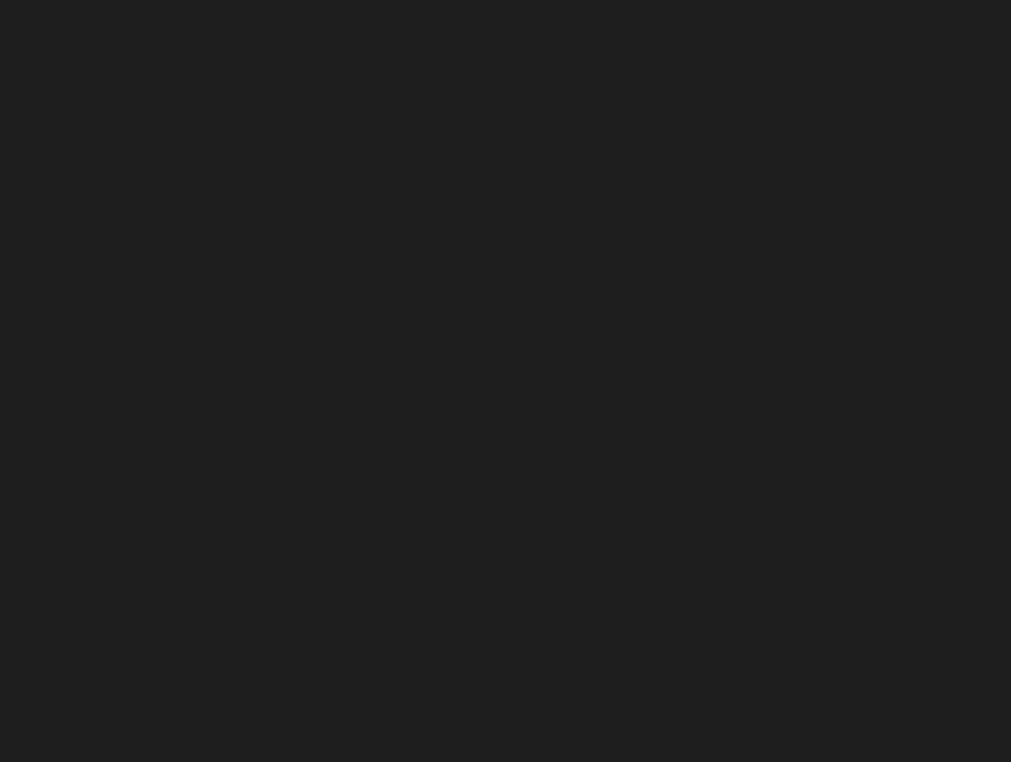
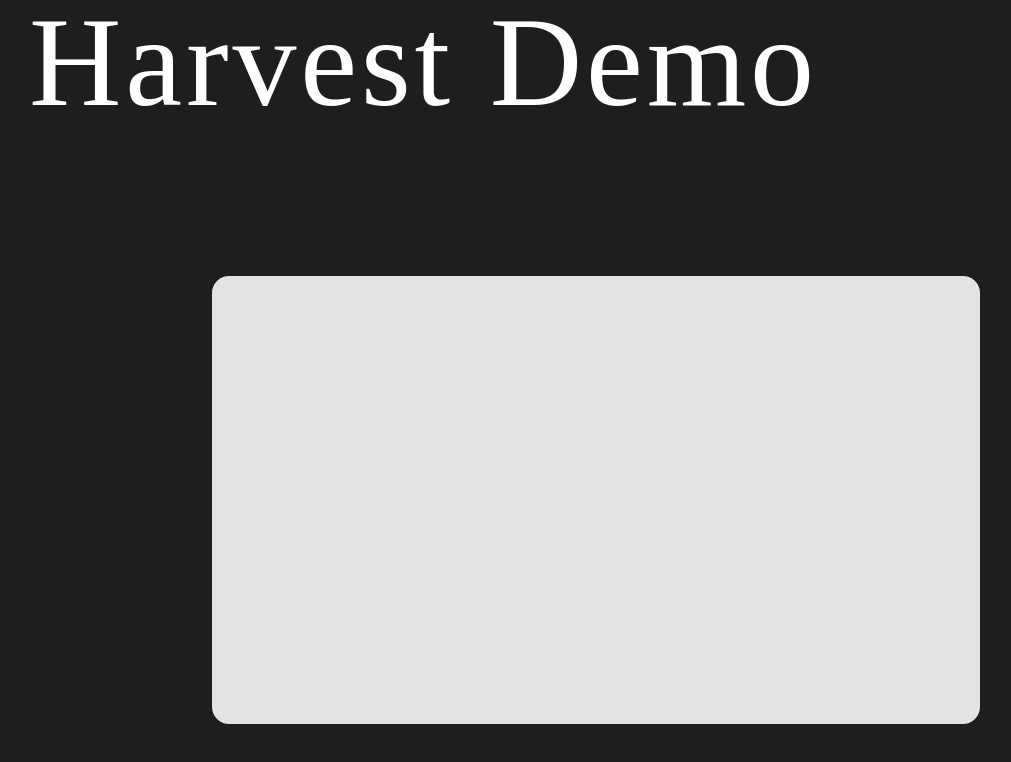
Before and after one commit to risingstaruj/harvester-deploy, a React (Create React App) app: page / in a window 1280 px wide. Shown: the top 762 px of the page, without its empty margins (108-1119 px from the left). Built offline with nearby package versions, Linux system fonts and the light colour scheme.

Commit message:
메인화면 제목 및 내용부분 레이아웃 구성 완료

```diff
--- a/src/components/FirstScr.js
+++ b/src/components/FirstScr.js
@@ -8,11 +8,39 @@ const BackDiv = styled.div`
 
 `
 
+const FirstContent = styled.div`
+    position: absolute;
+    background-color: #E3E3E3;
+    left: 25vw;
+    top: 276px;
+    width: 60vw;
+    height: 56vh;
+
+    border-radius: 17px;
+`
+const HarvestText = styled.div`
+    position: absolute;
+    left: 137px;
+    color: #ffffff;
+    font-family: 'Qwigley';
+    font-style: normal;
+    font-weight: 400;
+    font-size: 10vw;
+    line-height: 125px;
+
+
+    letter-spacing: 0.03em;
+
+`
+
 
 function FirstScr()
 {
     return(
-        <BackDiv></BackDiv>
+        <BackDiv>
+            <HarvestText>Harvest Demo</HarvestText>
+            <FirstContent></FirstContent>
+        </BackDiv>
     );
 }
 
```
